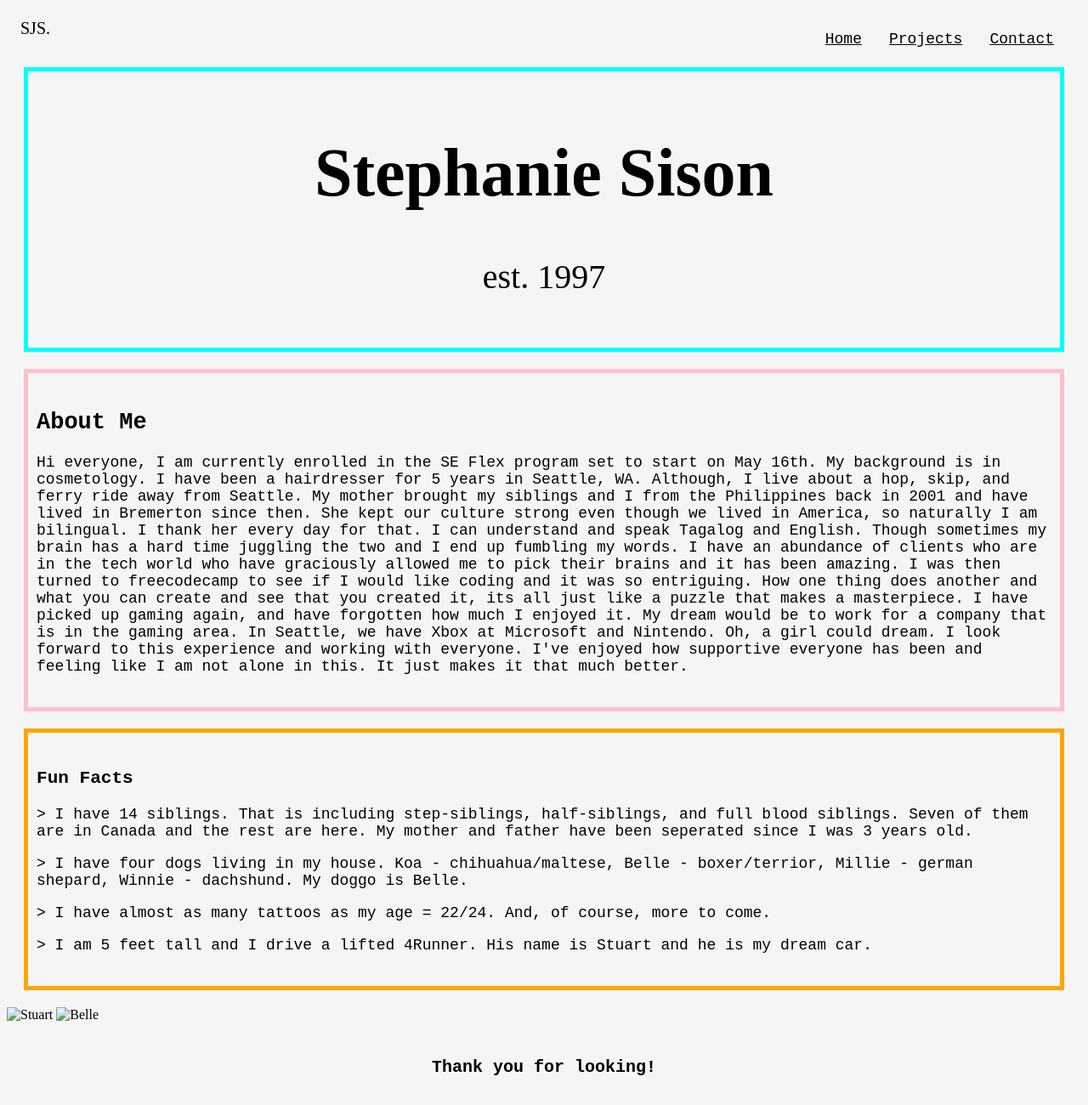
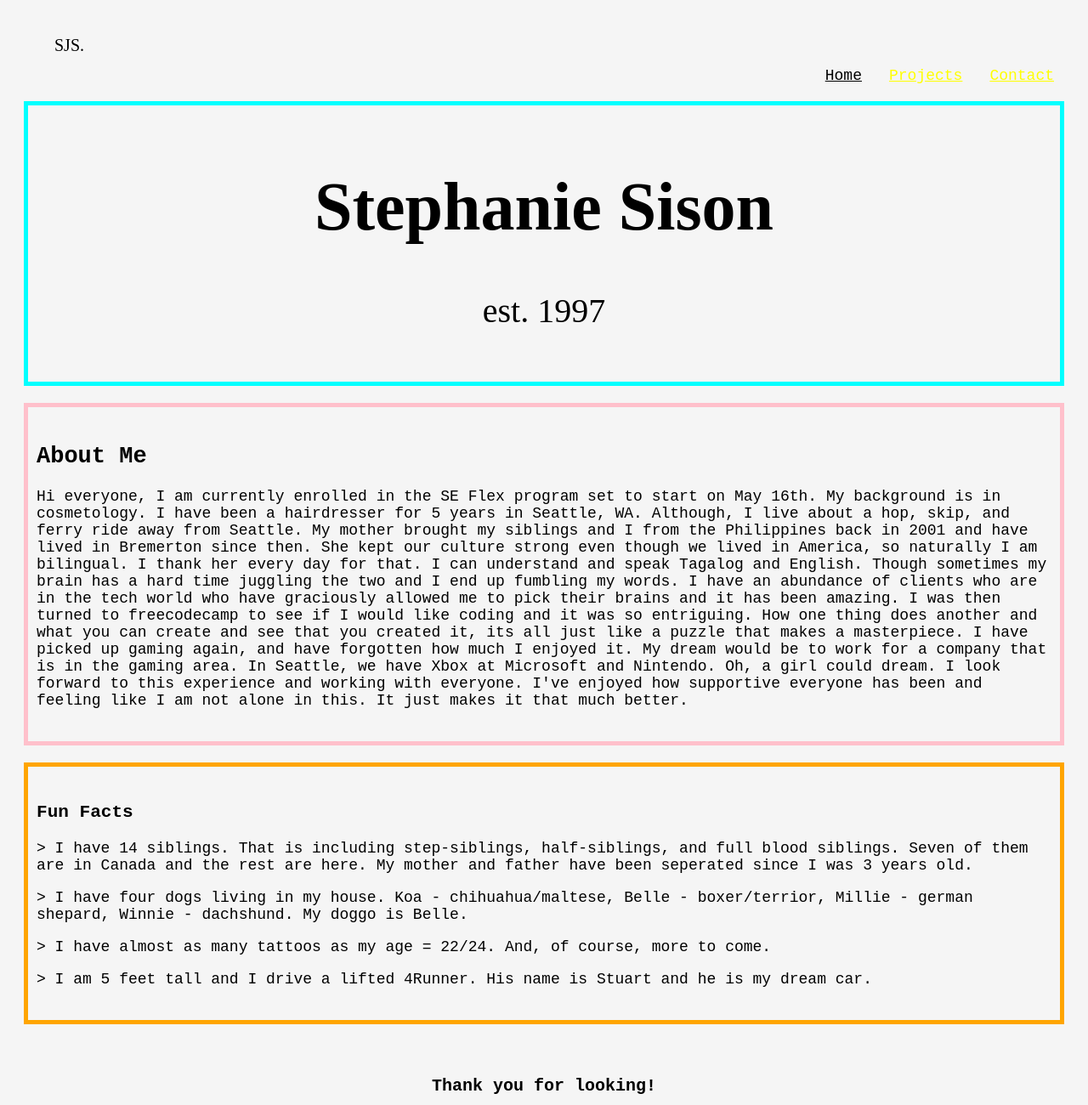
Before and after one commit to SteJoSi/my-personal-website, a plain HTML site: page index.html in a window 1280 px wide. Shown: the whole page at 85% size. Drawn offline with Linux system fonts and the light colour scheme.

Commit message:
edited topnav

```diff
--- a/index.html
+++ b/index.html
@@ -5,11 +5,13 @@
         <title>My Personal Website</title>
     </head>
     <body>
-        <nav class="w3-bar">
-            <li><a class="initials">SJS.</a></li>
-            <li><a href="#contact" class="w3-button w3-bar-item">Contact</a></li>
-            <li><a href="#projects" class="w3-button w3-bar-item">Projects</a></li>
-            <li><a href="#home" class="w3-button w3-bar-item">Home</a></li>
+        <nav class="topnav">
+            <ul>
+                <li><a class="initials">SJS.</a></li>
+                <li><a href="#contact" class="navbar">Contact</a></li>
+                <li><a href="#projects" class="navbar">Projects</a></li>
+                <li><a href="" class="navbar">Home</a></li>
+            </ul>
         </nav>
 
         <div class="header">
@@ -29,10 +31,6 @@
                 <p>> I am 5 feet tall and I drive a lifted 4Runner. His name is Stuart and he is my dream car.</p>
         </div>
 
-        <div class="images">
-            <img src="" alt="Stuart">
-            <img src="" alt="Belle">
-        </div>
         <div class="footer">
             <h4>Thank you for looking!</h4>
         </div>
--- a/style.css
+++ b/style.css
@@ -18,17 +18,27 @@ nav {
     font-size: 20px;
 }
 
-li {
-    display: inline;
+ul {
     list-style-type: none;
 }
 
-.w3-button {
+.navbar {
     color: black;
     float: right;
     padding: 14px 16px;
     font-family: monospace;
     font-size: 18px;
+}
+
+a:link {
+    color: yellow;
+}
+
+a:hover {
+    color: plum;
+}
+a:active {
+    color: yellowgreen;
 }
 
 .aboutme {
```
